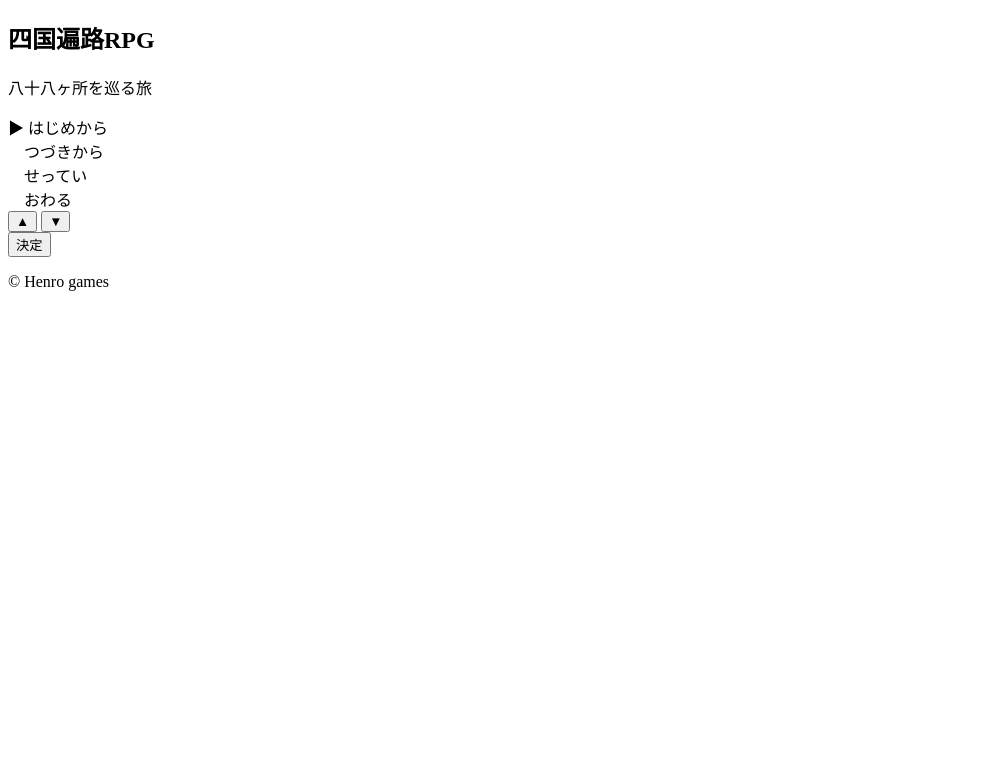
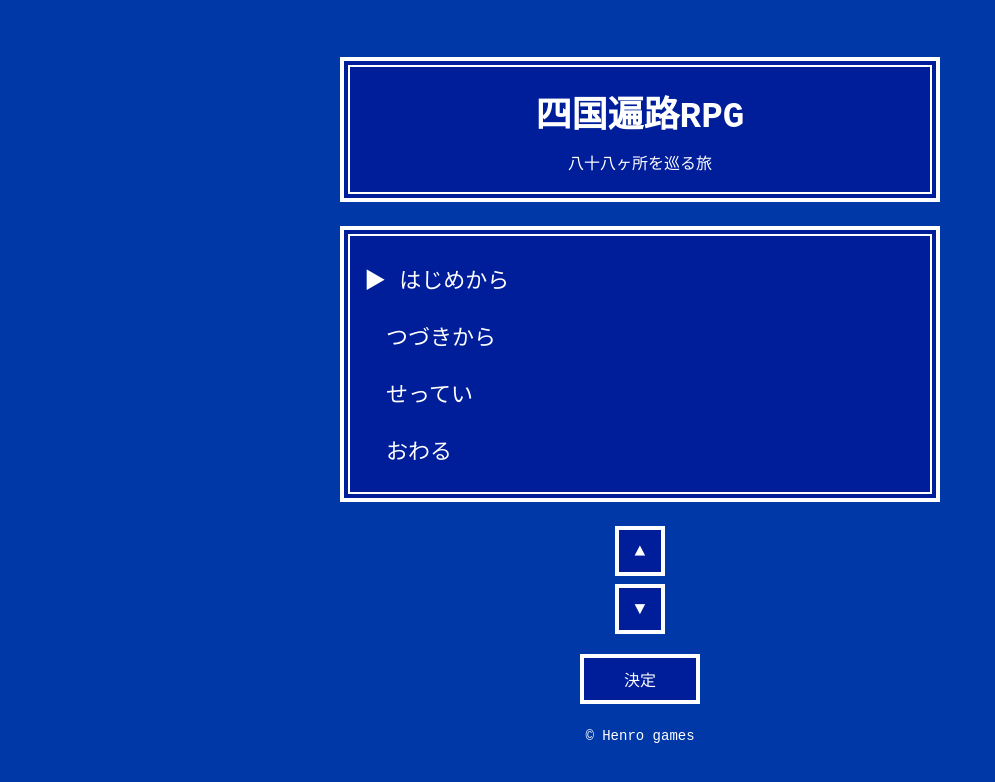
Before and after one commit to honebuto-3010/88RPG-app, a plain HTML site: page title.html in a window 1280 px wide. Shown: the whole page, without its empty margins (0-995 px from the left). Drawn offline with Linux system fonts and the light colour scheme; the site is published under a folder, as on GitHub Pages, so addresses that start at the root find nothing.

Commit message:
Fix HTML structure and update stylesheet path

```diff
--- a/title.html
+++ b/title.html
@@ -10,7 +10,7 @@
     <meta name="viewport" content="width=device-width, initial-scale=1.0">
     <title>四国遍路RPG</title>
     <link href="https://fonts.googleapis.com/css2?family=Press+Start+2P&display=swap" rel="stylesheet">
-    <link rel="stylesheet" href="/css/title.css">
+    <link rel="stylesheet" href="./css/title.css">
     <link rel="manifest" href="manifest.json">
 </head>
 
```
